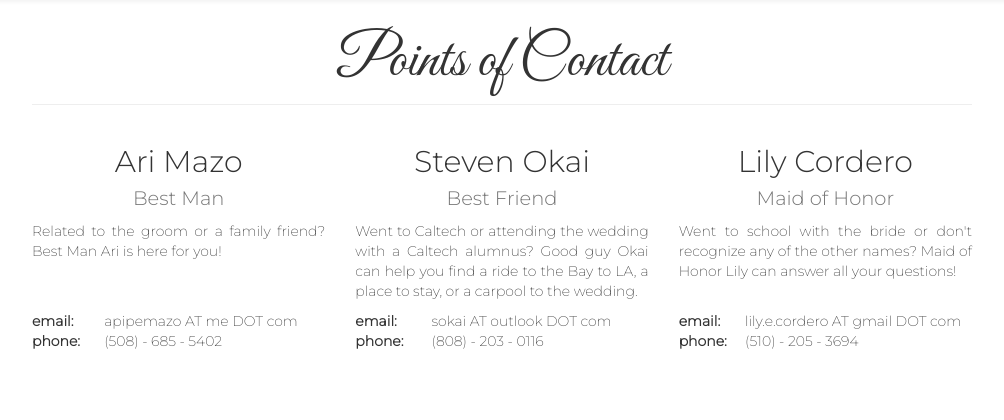
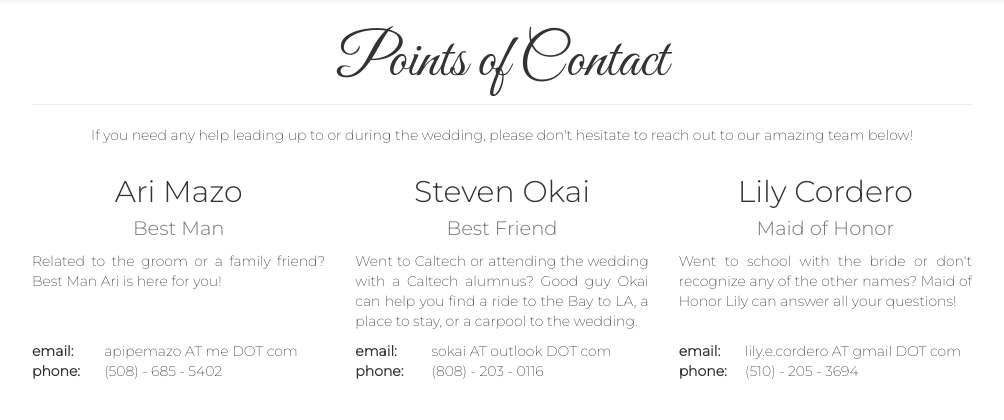
Before and after one commit to dpipemazo/wedsite, a Django app: page /contact in a window 1280 px wide. Shown: the part 51-471 px from the top of the page, without its empty margins (138-1142 px from the left). Run offline with Django 3.2, Linux system fonts and the light colour scheme; some libraries are stand-ins or nearby versions; some web fonts are replaced.

Commit message:
Contact: Add in simple example

```diff
--- a/wedding/templates/wedding/pages/contact.html
+++ b/wedding/templates/wedding/pages/contact.html
@@ -8,6 +8,8 @@ Contact
 {% block content %}
 <div id="contact" class="container-fluid base-font page-container">
   <h1 class="page-header text-center">Points of Contact</h1>
+
+  <p class="text-center">If you need any help leading up to or during the wedding, please don't hesitate to reach out to our amazing team below!</p>
 
   <!-- Row with wedding map and venue info -->
   <div class="row flex-display">
```
